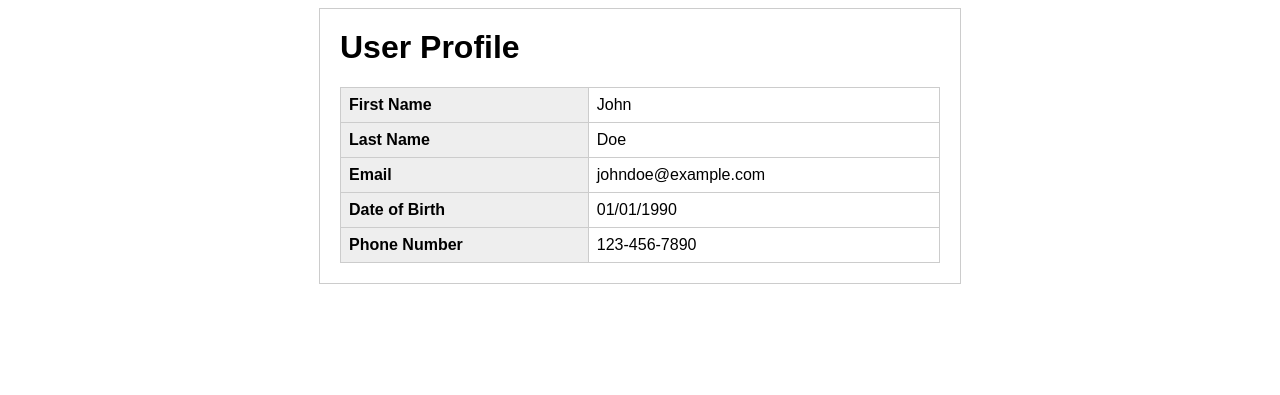
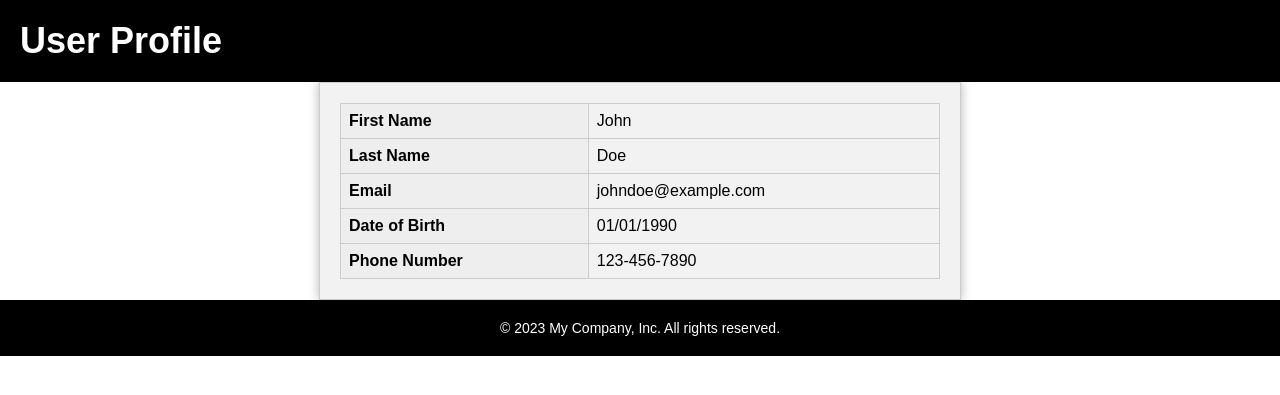
Before and after one commit to Np1311/CinemaBookingSystem, a PHP site: page /try.php in a window 1280 px wide. Shown: the top 395 px of the page. Run offline with PHP 8.4, Linux system fonts and the light colour scheme.

Commit message:
update try

```diff
--- a/view/try.php
+++ b/view/try.php
@@ -104,34 +104,39 @@
 	</div>
 </body>
 </html> -->
-<?php
-// Assume we have fetched the user's profile data from a database
-$user = array(
-    'first_name' => 'John',
-    'last_name' => 'Doe',
-    'email' => 'johndoe@example.com',
-    'date_of_birth' => '1990-01-01',
-    'phone' => '123-456-7890'
-);
-
-// Use HTML and CSS to display the user's profile data
-?>
 <!DOCTYPE html>
 <html>
 <head>
   <title>User Profile</title>
   <style>
-    .profile {
-      max-width: 600px;
-      margin: auto;
-      border: 1px solid #ccc;
-      padding: 20px;
+    /* General styles */
+    body {
+      margin: 0;
+      padding: 0;
       font-family: Arial, sans-serif;
       font-size: 16px;
     }
 
+    /* Header styles */
+    header {
+      background-color: black;
+      color: white;
+      padding: 20px;
+    }
+
     h1 {
-      margin-top: 0;
+      margin: 0;
+      font-size: 36px;
+    }
+
+    /* Profile styles */
+    .profile {
+      max-width: 600px;
+      margin: auto;
+      padding: 20px;
+      background-color: #f2f2f2;
+      border: 1px solid #ccc;
+      box-shadow: 0px 0px 10px rgba(0, 0, 0, 0.3);
     }
 
     table {
@@ -150,11 +155,37 @@ $user = array(
       background-color: #eee;
       font-weight: bold;
     }
+
+    /* Footer styles */
+    footer {
+      background-color: black;
+      color: white;
+      padding: 20px;
+      text-align: center;
+    }
+
+    footer p {
+      margin: 0;
+      font-size: 14px;
+    }
   </style>
 </head>
 <body>
+<?php
+  // Assume we have fetched the user's profile data from a database
+  $user = array(
+    'first_name' => 'John',
+    'last_name' => 'Doe',
+    'email' => 'johndoe@example.com',
+    'date_of_birth' => '1990-01-01',
+    'phone' => '123-456-7890'
+  );
+  ?>
+  <header>
+    <h1>User Profile</h1>
+  </header>
+
   <div class="profile">
-    <h1>User Profile</h1>
     <table>
       <tr>
         <th>First Name</th>
@@ -178,5 +209,9 @@ $user = array(
       </tr>
     </table>
   </div>
+
+  <footer>
+    <p>&copy; 2023 My Company, Inc. All rights reserved.</p>
+  </footer>
 </body>
 </html>
```
